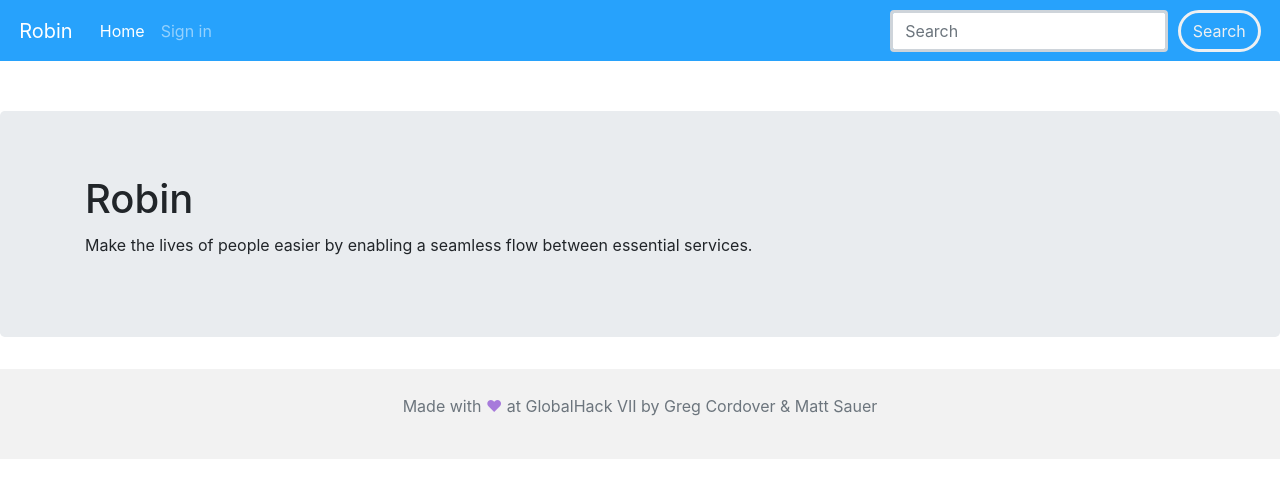
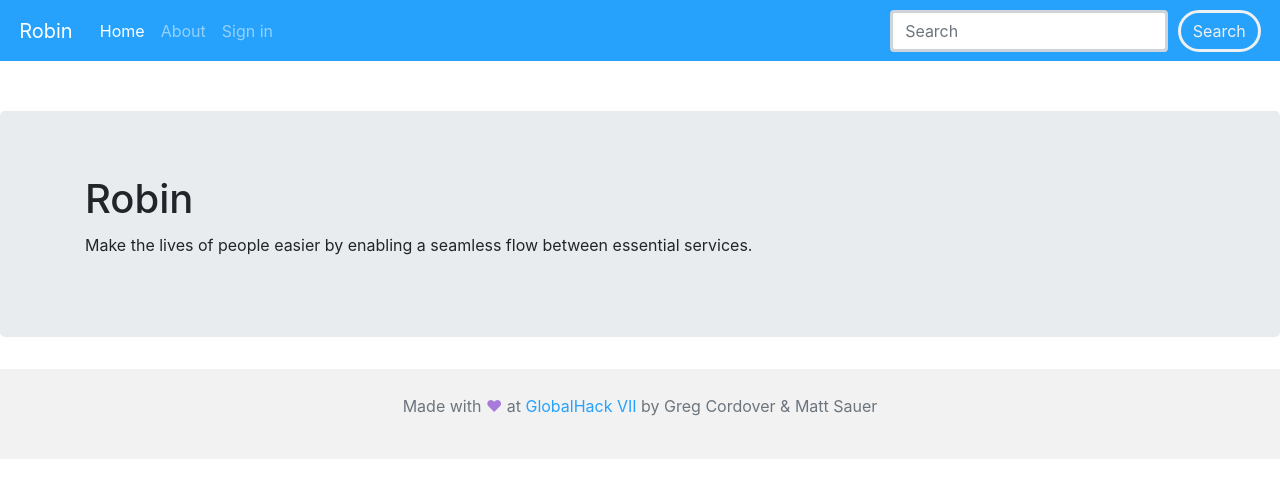
Before and after one commit to matt598/GHVII, a Flask app: page / in a window 1280 px wide. Shown: the top 498 px of the page. Run offline with Flask 2, Linux system fonts and the light colour scheme; some libraries are stand-ins or nearby versions.

Commit message:
Refactor & Adding Info
Cleaned up LI in navbar, added link to global hack

```diff
--- a/templates/_main.html
+++ b/templates/_main.html
@@ -43,15 +43,16 @@
         <li class="nav-item {% if page == 'home' %}active{% endif %}">
           <a class="nav-link" href="{{ url_for('home') }}">Home</span></a>
         </li>
-        {% if current_user.is_authenticated %}
+        <li class="nav-item {% if page == 'about' %}active{% endif %}">
+          <a class="nav-link" href="{{ url_for('about') }}">About</span></a>
+        </li>
         <li class="nav-item">
+          {% if current_user.is_authenticated %}
           <a class="nav-link" href="{{ url_for('login.logout') }}">{{ current_user.name }}</a>
+          {% else %}
+          <a class="nav-link" href="{{ url_for('login.login') }}">Sign in</a>
+          {% endif %}
         </li>
-        {% else %}
-        <li class="nav-item">
-          <a class="nav-link" href="{{ url_for('login.login') }}">Sign in</a>
-        </li>
-        {% endif %}
       </ul>
       <form class="form-inline my-2 my-lg-0">
         <input class="form-control mr-sm-2" type="search" placeholder="Search" aria-label="Search">
@@ -65,7 +66,7 @@
   <footer class="text-muted text-center mt-4">
     <div class="container">
       <p>
-        Made with <span style="color: #a77bdb">&hearts;</span> at GlobalHack VII by Greg Cordover &amp; Matt Sauer
+        Made with <span style="color: #a77bdb">&hearts;</span> at <a href="https://globalhack.org/globalhack7/">GlobalHack VII</a> by Greg Cordover &amp; Matt Sauer
       </p>
     </div>
   </footer>
```
